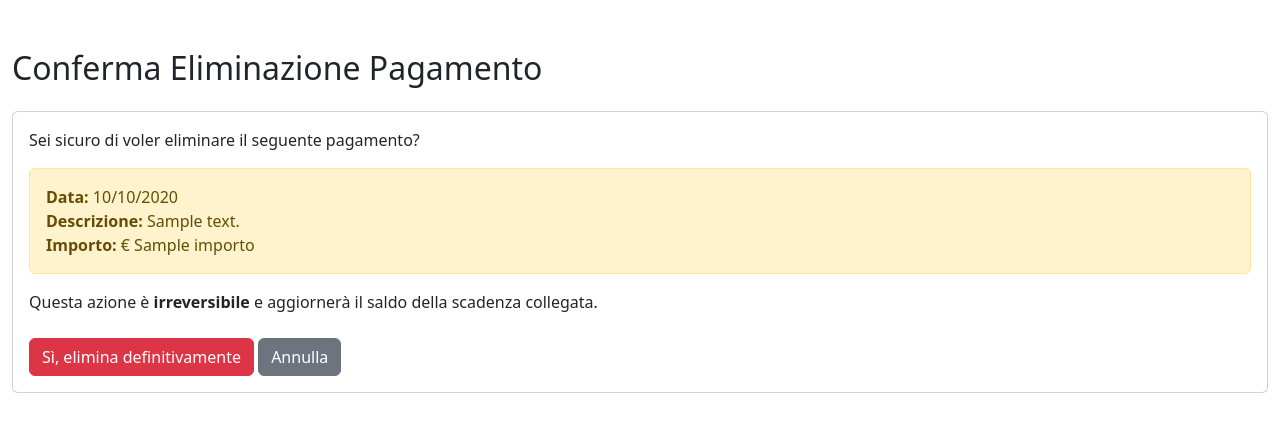
After one commit to stefincarico/GestyLub, a Django app: template gestionale/templates/gestionale/pagamento_confirm_delete.html in a window 1280 px wide. The commit adds this page. Shown: the part 23-455 px from the top of the page. Run offline with Django 5.2, Linux system fonts and the light colour scheme; tables that the repository leaves empty hold one stand-in row (values such as "Sample post"); the template is opened without the code that fills it: values that come from a table or form of the project are taken from there, most other values are stand-ins (such as "Sample title", 1, 10 or a date in 2020).

Commit message:
feat(gestionale): Implement deletion of payments with automatic due date update

```diff
--- a/gestionale/templates/gestionale/documento_detail.html
+++ b/gestionale/templates/gestionale/documento_detail.html
@@ -144,7 +144,7 @@
                             <!-- Pulsanti per ora finti. Li attiveremo nei prossimi sprint -->
                             <!-- TODO: Aggiungere controllo permessi -->
                             <a href="#" class="btn btn-sm btn-outline-primary">Modifica</a>
-                            <a href="#" class="btn btn-sm btn-outline-danger">Elimina</a>
+                            <a href="{% url 'pagamento_delete' pagamento.pk %}" class="btn btn-sm btn-outline-danger">Elimina</a>
                         </td>
                     </tr>
                     {% empty %}
--- /dev/null
+++ b/gestionale/templates/gestionale/pagamento_confirm_delete.html
@@ -0,0 +1,26 @@
+{% extends "gestionale/base.html" %}
+{% load currency_filters %}
+{% block title %}Conferma Eliminazione Pagamento{% endblock %}
+
+{% block content %}
+<h1 class="h2 mb-4">Conferma Eliminazione Pagamento</h1>
+<div class="card">
+    <div class="card-body">
+        <p>Sei sicuro di voler eliminare il seguente pagamento?</p>
+
+        <div class="alert alert-warning">
+            <p class="mb-0"><strong>Data:</strong> {{ object.data_registrazione|date:"d/m/Y" }}</p>
+            <p class="mb-0"><strong>Descrizione:</strong> {{ object.descrizione }}</p>
+            <p class="mb-0"><strong>Importo:</strong> € {{ object.importo|format_currency }}</p>
+        </div>
+
+        <p class="mt-3">Questa azione è <strong>irreversibile</strong> e aggiornerà il saldo della scadenza collegata.</p>
+
+        <form method="post" class="mt-4">
+            {% csrf_token %}
+            <button type="submit" class="btn btn-danger">Sì, elimina definitivamente</button>
+            <a href="{{ object.scadenza_collegata.documento.get_absolute_url }}" class="btn btn-secondary">Annulla</a>
+        </form>
+    </div>
+</div>
+{% endblock %}
--- a/gestionale/urls.py
+++ b/gestionale/urls.py
@@ -4,7 +4,7 @@ from .views import (
     AnagraficaListExportExcelView, AnagraficaListExportPdfView, AnagraficaPartitarioExportPdfView, DashboardView, AnagraficaListView, AnagraficaCreateView,
     DipendenteDettaglioCreateView, AnagraficaUpdateView, AnagraficaDetailView,
     AnagraficaToggleAttivoView, DocumentoListExportExcelView, DocumentoListExportPdfView,
-    DocumentoListView, DocumentoDetailView, PrimaNotaCreateView, PrimaNotaListExportExcelView, PrimaNotaListExportPdfView, PrimaNotaListView,RegistraPagamentoView, SalvaAttivitaDiarioView, ScadenzarioExportPdfView,
+    DocumentoListView, DocumentoDetailView, PagamentoDeleteView, PrimaNotaCreateView, PrimaNotaListExportExcelView, PrimaNotaListExportPdfView, PrimaNotaListView,RegistraPagamentoView, SalvaAttivitaDiarioView, ScadenzarioExportPdfView,
     ScadenzarioListView, ScadenzarioExportExcelView, AnagraficaPartitarioExportExcelView,
     DashboardHRView, PrimaNotaCreateView, PrimaNotaUpdateView, PrimaNotaDeleteView
 )
@@ -43,4 +43,5 @@ urlpatterns = [
     path('primanota/<int:pk>/elimina/', PrimaNotaDeleteView.as_view(), name='primanota_delete'),
     path('primanota/export/excel/', PrimaNotaListExportExcelView.as_view(), name='primanota_export_excel'),
     path('primanota/export/pdf/', PrimaNotaListExportPdfView.as_view(), name='primanota_export_pdf'),
+    path('pagamenti/<int:pk>/elimina/', PagamentoDeleteView.as_view(), name='pagamento_delete'),
 ]
```
Also changed, not shown: gestionale/views.py (+57 -2 lines).
